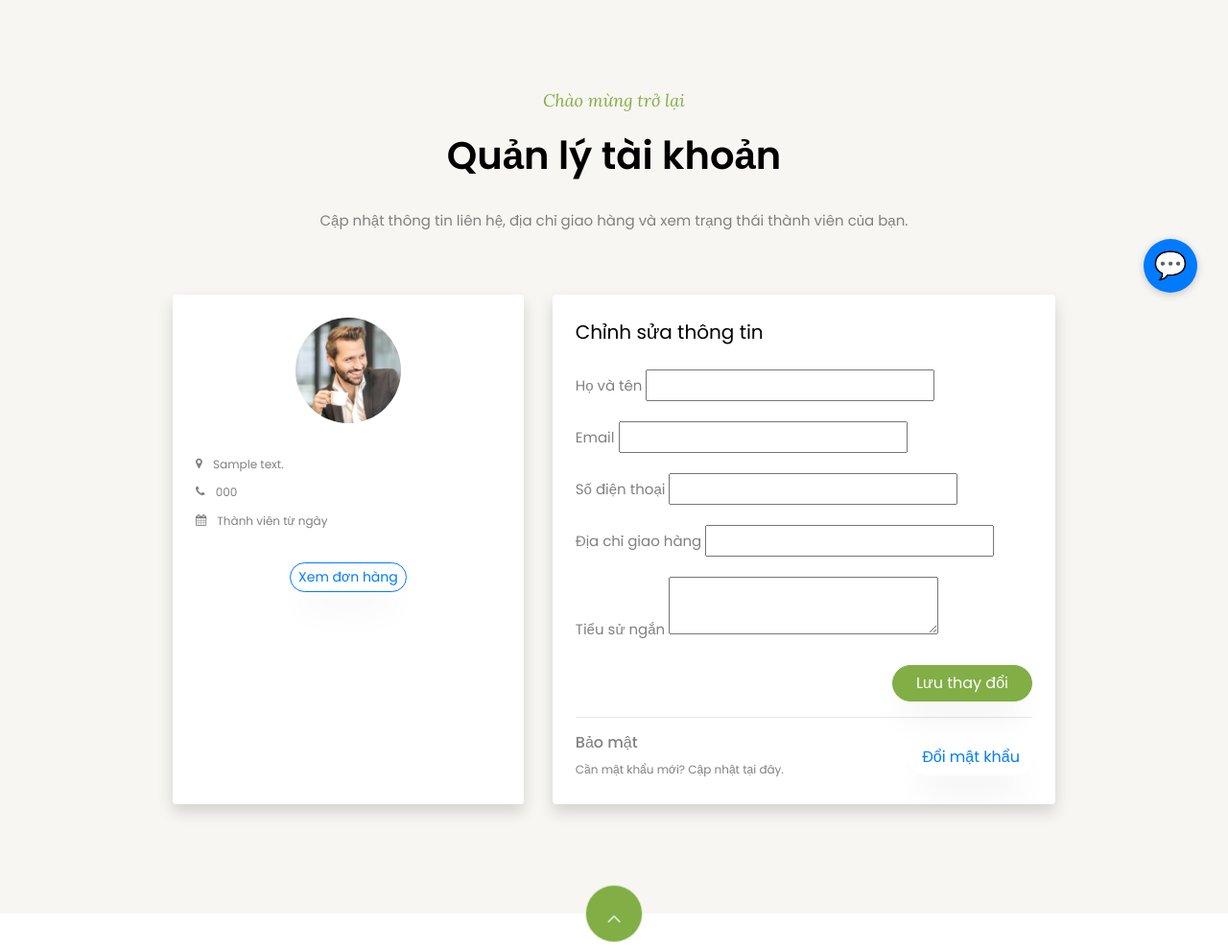
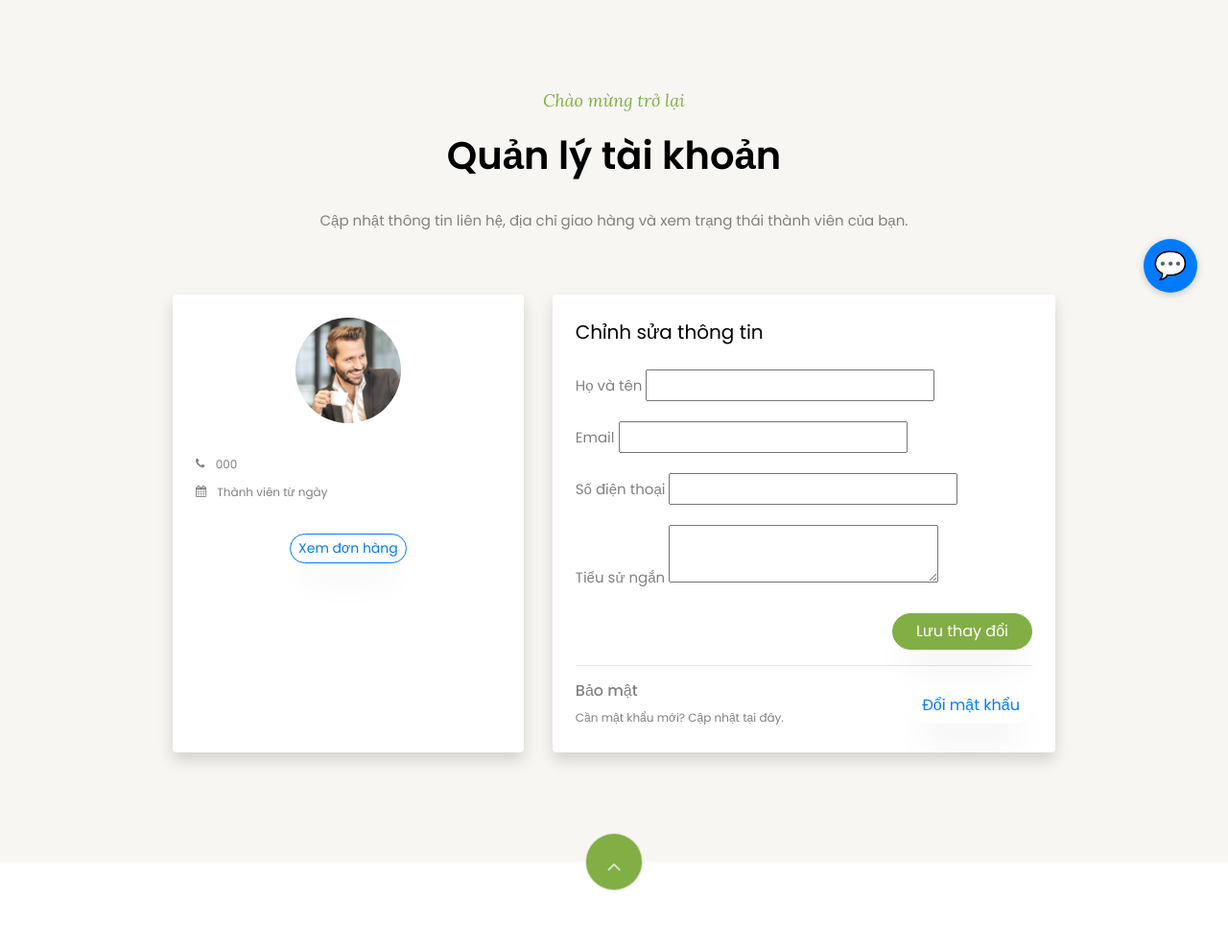
Before and after one commit to 23130227/WebBanThucPhamTuoiSong, a Django app: template accounts/templates/accounts/profile.html in a window 1280 px wide. Shown: the part 463-1455 px from the top of the page at 96% size. Run offline with Django 5.2, Linux system fonts and the light colour scheme; the template is opened without the code that fills it: most values are stand-ins (such as "Sample title", 1, 10 or a date in 2020); form fields are guessed from the names that the template uses; some libraries are stand-ins or nearby versions; some web fonts are replaced.

Commit message:
xóa ô địa chỉ trong profile

```diff
--- a/accounts/forms.py
+++ b/accounts/forms.py
@@ -18,7 +18,6 @@ class ProfileUpdateForm(forms.Form):
     full_name = forms.CharField(required=False,label="Họ và tên",widget=forms.TextInput(attrs={"class": "form-control"}),)
     email = forms.EmailField(required=False,label="Email",widget=forms.EmailInput(attrs={"class": "form-control"}),)
     phone = forms.CharField(required=False,label="Số điện thoại",max_length=30,widget=forms.TextInput(attrs={"class": "form-control"}),)
-    address = forms.CharField(required=False,label="Địa chỉ",widget=forms.Textarea(attrs={"rows": 3, "class": "form-control"}),)
     bio = forms.CharField(required=False,label="Tiểu sử ngắn",widget=forms.Textarea(attrs={"rows": 2, "class": "form-control"}),)
     def __init__(self, *args, user, **kwargs):
         super().__init__(*args, **kwargs)
@@ -28,7 +27,6 @@ class ProfileUpdateForm(forms.Form):
         profile, _ = Profile.objects.get_or_create(user=user)
         self.profile = profile
         self.fields["phone"].initial = profile.phone
-        self.fields["address"].initial = profile.address
         self.fields["bio"].initial = profile.bio
 
     def save(self):
@@ -37,7 +35,6 @@ class ProfileUpdateForm(forms.Form):
         self.user.email = self.cleaned_data.get("email") or ""
         self.user.save(update_fields=["first_name", "email"])
         self.profile.phone = self.cleaned_data.get("phone") or ""
-        self.profile.address = self.cleaned_data.get("address") or ""
         self.profile.bio = self.cleaned_data.get("bio") or ""
-        self.profile.save(update_fields=["phone", "address", "bio"])
+        self.profile.save(update_fields=["phone", "bio"])
         return self.profile
--- a/accounts/models.py
+++ b/accounts/models.py
@@ -11,7 +11,6 @@ class Profile(models.Model):
         related_name="profile",
     )
     phone = models.CharField(max_length=30, blank=True)
-    address = models.TextField(blank=True)
     bio = models.TextField(blank=True)
 
     def __str__(self) -> str:
--- a/accounts/templates/accounts/profile.html
+++ b/accounts/templates/accounts/profile.html
@@ -41,13 +41,6 @@
 
                                     <p class="text-muted mb-3">{{ user.email }}</p>
                                     <ul class="list-unstyled text-left small">
-                                        <li class="mb-2"><span class="icon icon-map-marker mr-2"></span>
-                                            {% if profile.address %}
-                                                {{ profile.address }}
-                                            {% else %}
-                                                Chưa có địa chỉ
-                                            {% endif %}
-                                        </li>
                                         <li class="mb-2"><span class="icon icon-phone mr-2"></span>
                                             {% if profile.phone %}
                                                 {{ profile.phone }}
@@ -101,14 +94,6 @@
                                         </div>
 
                                         <div class="form-group">
-                                            <label for="id_address">Địa chỉ giao hàng</label>
-                                            {{ form.address }}
-                                            {% if form.address.errors %}
-                                                <div class="text-danger small">{{ form.address.errors }}</div>
-                                            {% endif %}
-                                        </div>
-
-                                        <div class="form-group">
                                             <label for="id_bio">Tiểu sử ngắn</label>
                                             {{ form.bio }}
                                             {% if form.bio.errors %}
```
Also changed, not shown: accounts/migrations/0001_initial.py.
